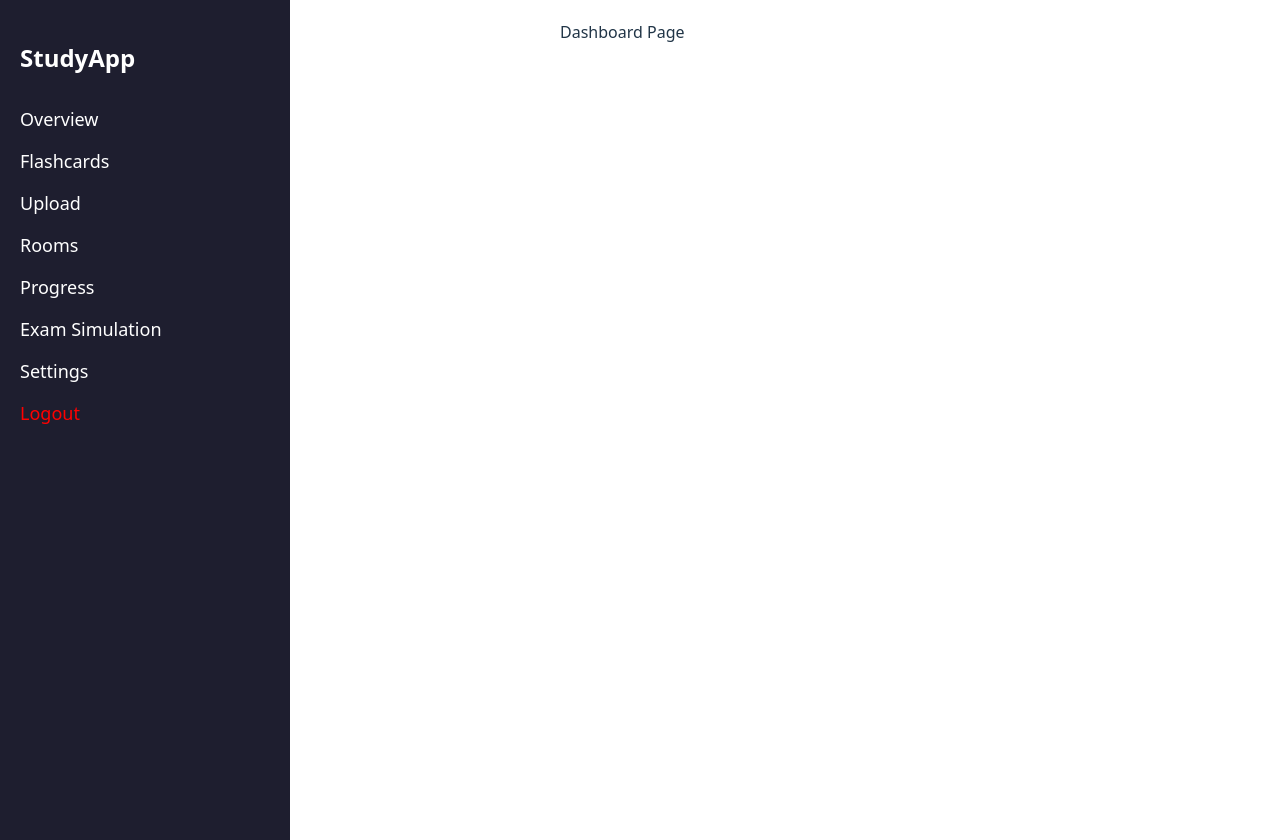
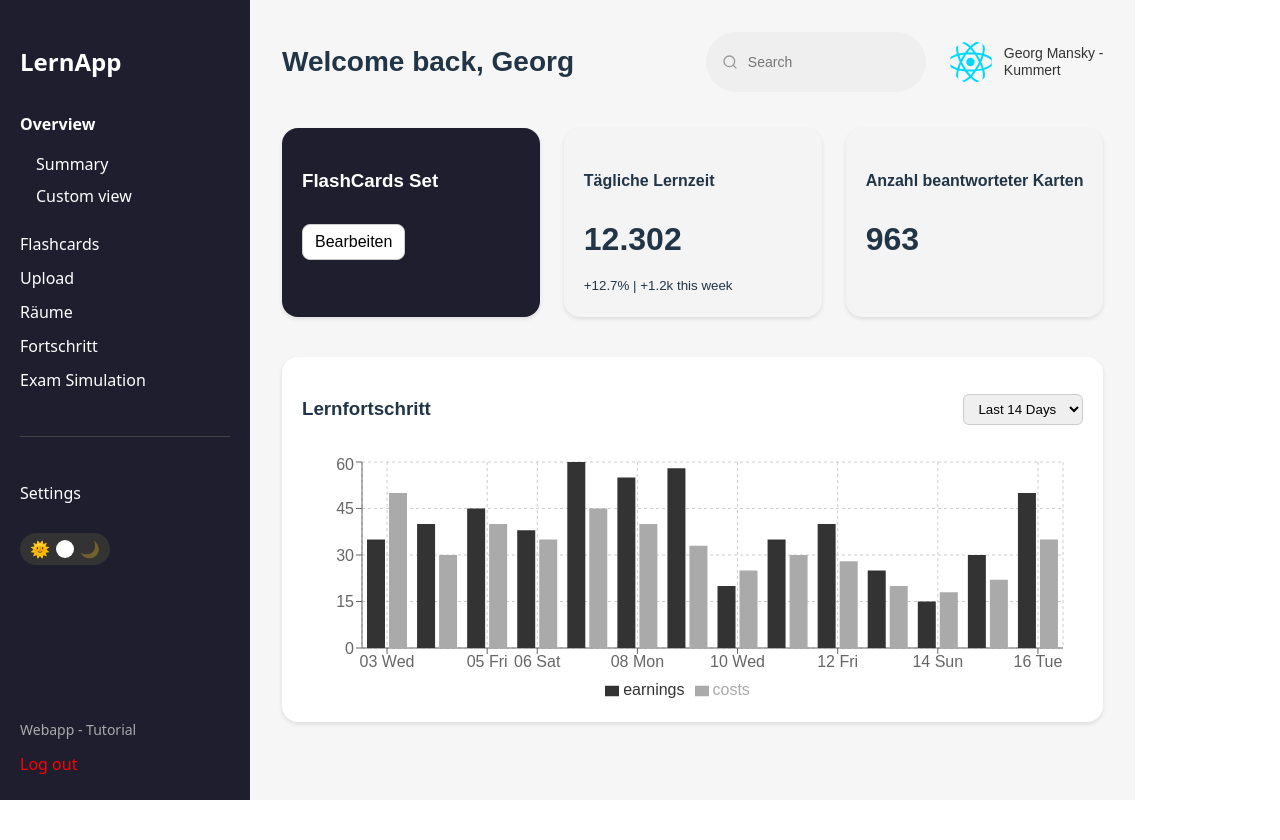
Before and after one commit to harryfiziert/JAMHUB, a React (Vite) app in the folder frontend/: page /dashboard in a window 1280 px wide. After the commit the page ends 800 px from the top, so only its background shows below. Built offline with nearby package versions, Linux system fonts and the light colour scheme.

Commit message:
Dashboard and Sidebar updated

```diff
--- a/frontend/src/App.jsx
+++ b/frontend/src/App.jsx
@@ -4,15 +4,21 @@ import Sidebar from "./components/Sidebar";
 import Register from "./components/Register";
 import Login from "./components/Login";
 import Profile from "./components/Profile";
+import Dashboard from "./components/Dashboard";
 
 function App() {
   return (
       <Router>
-      <div style={{ display: "flex" }}>
+        <div style={{ display: "flex", height: "100vh", width: "100%" }}>
+          {/* Sidebar mit fixer Breite */}
+          <div style={{ width: "250px" }}>
             <Sidebar />
-        <div style={{ marginLeft: "250px", padding: "20px", flexGrow: 1 }}>
+          </div>
+
+          {/* Hauptinhalt mit voller Breite */}
+          <div style={{ flexGrow: 1, overflowX: "hidden" }}>
             <Routes>
-            <Route path="/dashboard" element={<div>Dashboard Page</div>} />
+              <Route path="/dashboard" element={<Dashboard />} />
               <Route path="/flashcards" element={<div>Flashcards Page</div>} />
               <Route path="/upload" element={<div>Upload Page</div>} />
               <Route path="/rooms" element={<div>Rooms Page</div>} />
@@ -20,7 +26,7 @@ function App() {
               <Route path="/exam" element={<div>Exam Simulation Page</div>} />
               <Route path="/settings" element={<div>Settings Page</div>} />
               <Route path="/logout" element={<div>Logout</div>} />
-            <Route path="/register" element={<Register />} /> {/* <== HIER KORREKT */}
+              <Route path="/register" element={<Register />} />
               <Route path="/login" element={<Login />} />
               <Route path="/profile" element={<Profile />} />
             </Routes>
--- /dev/null
+++ b/frontend/src/components/Dashboard.jsx
@@ -0,0 +1,217 @@
+import React from "react";
+import { FiSearch } from "react-icons/fi";
+import profilePic from "../assets/react.svg";
+import {
+    BarChart,
+    Bar,
+    XAxis,
+    YAxis,
+    Tooltip,
+    ResponsiveContainer,
+    CartesianGrid,
+    Legend,
+} from "recharts";
+
+const chartData = [
+    { day: "03 Wed", earnings: 35, costs: 50 },
+    { day: "04 Thu", earnings: 40, costs: 30 },
+    { day: "05 Fri", earnings: 45, costs: 40 },
+    { day: "06 Sat", earnings: 38, costs: 35 },
+    { day: "07 Sun", earnings: 60, costs: 45 },
+    { day: "08 Mon", earnings: 55, costs: 40 },
+    { day: "09 Tue", earnings: 58, costs: 33 },
+    { day: "10 Wed", earnings: 20, costs: 25 },
+    { day: "11 Thu", earnings: 35, costs: 30 },
+    { day: "12 Fri", earnings: 40, costs: 28 },
+    { day: "13 Sat", earnings: 25, costs: 20 },
+    { day: "14 Sun", earnings: 15, costs: 18 },
+    { day: "15 Mon", earnings: 30, costs: 22 },
+    { day: "16 Tue", earnings: 50, costs: 35 },
+];
+
+const Dashboard = () => {
+    return (
+        <div style={styles.container}>
+            {/* Header */}
+            <div style={styles.header}>
+                <h1 style={styles.greeting}>Welcome back, Georg</h1>
+
+                <div style={styles.headerRight}>
+                    <div style={styles.searchWrapper}>
+                        <FiSearch style={styles.searchIcon} />
+                        <input
+                            type="text"
+                            placeholder="Search"
+                            style={styles.searchInput}
+                        />
+                    </div>
+
+                    <div style={styles.profile}>
+                        <img src={profilePic} alt="profile" style={styles.avatar} />
+                        <div style={styles.profileText}>
+                            <span>Georg Mansky -</span>
+                            <br />
+                            <span>Kummert</span>
+                        </div>
+                    </div>
+                </div>
+            </div>
+
+            {/* Card Grid */}
+            <div style={styles.grid}>
+                <div style={{ ...styles.card, backgroundColor: "#1e1e2f", color: "white" }}>
+                    <h3>FlashCards Set</h3>
+                    <button style={styles.button}>Bearbeiten</button>
+                </div>
+
+                <div style={styles.card}>
+                    <h4>Tägliche Lernzeit</h4>
+                    <p style={styles.bigText}>12.302</p>
+                    <small>+12.7% | +1.2k this week</small>
+                </div>
+
+                <div style={styles.card}>
+                    <h4>Anzahl beantworteter Karten</h4>
+                    <p style={styles.bigText}>963</p>
+                </div>
+            </div>
+
+            {/* Diagramm */}
+            <div style={styles.chartBox}>
+                <div style={styles.chartHeader}>
+                    <h3>Lernfortschritt</h3>
+                    <select style={styles.dropdown}>
+                        <option>Last 14 Days</option>
+                        <option>Last 7 Days</option>
+                    </select>
+                </div>
+                <div style={styles.chart}>
+                    <ResponsiveContainer width="100%" height={250}>
+                        <BarChart data={chartData} margin={{ top: 10, right: 20, left: 0, bottom: 0 }}>
+                            <CartesianGrid strokeDasharray="3 3" />
+                            <XAxis dataKey="day" />
+                            <YAxis />
+                            <Tooltip />
+                            <Legend />
+                            <Bar dataKey="earnings" fill="#333" />
+                            <Bar dataKey="costs" fill="#aaa" />
+                        </BarChart>
+                    </ResponsiveContainer>
+                </div>
+            </div>
+        </div>
+    );
+};
+
+const styles = {
+    container: {
+        padding: "32px",
+        fontFamily: "Arial, sans-serif",
+        backgroundColor: "#f6f6f6",
+        minHeight: "100vh",
+        boxSizing: "border-box",
+        width: "100%",
+        maxWidth: "none",
+        flexGrow: 1,
+    },
+    header: {
+        display: "flex",
+        justifyContent: "space-between",
+        alignItems: "center",
+        marginBottom: "36px",
+    },
+    greeting: {
+        fontSize: "28px",
+        fontWeight: "600",
+        margin: 0,
+    },
+    headerRight: {
+        display: "flex",
+        alignItems: "center",
+        gap: "24px",
+    },
+    searchWrapper: {
+        display: "flex",
+        alignItems: "center",
+        backgroundColor: "#efefef",
+        borderRadius: "30px",
+        padding: "10px 16px",
+        height: "40px",
+    },
+    searchIcon: {
+        marginRight: "8px",
+        color: "#999",
+        fontSize: "16px",
+    },
+    searchInput: {
+        border: "none",
+        background: "transparent",
+        outline: "none",
+        fontSize: "14px",
+        width: "160px",
+    },
+    profile: {
+        display: "flex",
+        alignItems: "center",
+        gap: "12px",
+    },
+    avatar: {
+        width: "42px",
+        height: "42px",
+        borderRadius: "50%",
+        objectFit: "cover",
+    },
+    profileText: {
+        fontSize: "14px",
+        lineHeight: "1.2",
+        color: "#333",
+    },
+    grid: {
+        display: "grid",
+        gridTemplateColumns: "repeat(3, 1fr)",
+        gap: "24px",
+        marginBottom: "40px",
+    },
+    card: {
+        padding: "20px",
+        borderRadius: "16px",
+        backgroundColor: "#f4f4f4",
+        boxShadow: "0 2px 4px rgba(0,0,0,0.1)",
+    },
+    button: {
+        marginTop: "10px",
+        padding: "8px 12px",
+        backgroundColor: "#fff",
+        border: "1px solid #ccc",
+        borderRadius: "8px",
+        cursor: "pointer",
+    },
+    bigText: {
+        fontSize: "32px",
+        fontWeight: "bold",
+        margin: "10px 0",
+    },
+    chartBox: {
+        backgroundColor: "#fff",
+        padding: "20px",
+        borderRadius: "16px",
+        boxShadow: "0 2px 4px rgba(0,0,0,0.1)",
+    },
+    chartHeader: {
+        display: "flex",
+        justifyContent: "space-between",
+        alignItems: "center",
+        marginBottom: "10px",
+    },
+    dropdown: {
+        padding: "6px 10px",
+        borderRadius: "6px",
+        border: "1px solid #ccc",
+    },
+    chart: {
+        width: "100%",
+        height: "250px",
+    },
+};
+
+export default Dashboard;
--- a/frontend/src/components/SideBar.jsx
+++ b/frontend/src/components/SideBar.jsx
@@ -1,50 +1,138 @@
-import React from "react";
+import React, { useState } from "react";
 import { Link } from "react-router-dom";
 
-// This is a simple Sidebar component for navigation
 const Sidebar = () => {
+  const [darkMode, setDarkMode] = useState(true);
+
+  const toggleMode = () => setDarkMode(!darkMode);
+
   return (
       <div style={styles.sidebar}>
-      <h2 style={styles.title}>StudyApp</h2>
+        {/* Top Section */}
+        <div>
+          <h2 style={styles.title}>LernApp</h2>
 
-      {/* Navigation links */}
           <nav style={styles.nav}>
-        <Link to="/dashboard" style={styles.link}>Overview</Link>
+            <div style={styles.section}>
+              <div style={styles.sectionTitle}>Overview</div>
+              <div style={styles.subLinks}>
+                <Link to="/dashboard" style={styles.link}>Summary</Link>
+                <Link to="/custom" style={styles.link}>Custom view</Link>
+              </div>
+            </div>
+
+            <div style={styles.section}>
               <Link to="/flashcards" style={styles.link}>Flashcards</Link>
               <Link to="/upload" style={styles.link}>Upload</Link>
-        <Link to="/rooms" style={styles.link}>Rooms</Link>
-        <Link to="/progress" style={styles.link}>Progress</Link>
+              <Link to="/rooms" style={styles.link}>Räume</Link>
+              <Link to="/progress" style={styles.link}>Fortschritt</Link>
               <Link to="/exam" style={styles.link}>Exam Simulation</Link>
+            </div>
+
+            <hr style={styles.divider} />
+
+            <div style={styles.section}>
               <Link to="/settings" style={styles.link}>Settings</Link>
-        <Link to="/logout" style={{ ...styles.link, color: 'red' }}>Logout</Link>
+            </div>
+
+            <div style={styles.toggleWrapper}>
+              <div style={styles.toggle} onClick={toggleMode}>
+                <span style={{ opacity: darkMode ? 1 : 0.3 }}>🌞</span>
+                <span style={styles.toggleSlider}></span>
+                <span style={{ opacity: darkMode ? 0.3 : 1 }}>🌙</span>
+              </div>
+            </div>
           </nav>
+        </div>
+
+        {/* Bottom Section */}
+        <div style={styles.bottomArea}>
+          <div style={styles.tutorial}>Webapp - Tutorial</div>
+          <Link to="/logout" style={{ ...styles.link, color: "red", marginTop: "8px" }}>
+            Log out
+          </Link>
+        </div>
       </div>
   );
 };
 
-// Inline styles for simplicity
 const styles = {
   sidebar: {
     width: "250px",
     height: "100vh",
     backgroundColor: "#1e1e2f",
     color: "white",
-    padding: "20px",
-
+    display: "flex",
+    flexDirection: "column",
+    justifyContent: "space-between",
+    padding: "24px 20px",
+    boxSizing: "border-box",
   },
   title: {
     fontSize: "24px",
-    marginBottom: "30px",
+    fontWeight: "bold",
+    marginBottom: "32px",
   },
   nav: {
     display: "flex",
     flexDirection: "column",
-    gap: "15px",
+    gap: "24px",
+  },
+  section: {
+    display: "flex",
+    flexDirection: "column",
+    gap: "10px",
+  },
+  sectionTitle: {
+    fontWeight: "600",
+    fontSize: "16px",
+  },
+  subLinks: {
+    display: "flex",
+    flexDirection: "column",
+    paddingLeft: "16px",
+    gap: "8px",
+    marginTop: "6px",
   },
   link: {
     color: "white",
     textDecoration: "none",
-    fontSize: "18px",
+    fontSize: "16px",
+  },
+  divider: {
+    border: "none",
+    borderTop: "1px solid #444",
+    margin: "20px 0",
+  },
+  toggleWrapper: {
+    marginTop: "4px",
+  },
+  toggle: {
+    backgroundColor: "#333",
+    borderRadius: "30px",
+    width: "70px",
+    height: "32px",
+    display: "flex",
+    alignItems: "center",
+    justifyContent: "space-between",
+    padding: "0 10px",
+    cursor: "pointer",
+  },
+  toggleSlider: {
+    width: "18px",
+    height: "18px",
+    borderRadius: "50%",
+    backgroundColor: "white",
+  },
+  bottomArea: {
+    display: "flex",
+    flexDirection: "column",
+    alignItems: "flex-start",
+    fontSize: "14px",
+    color: "#aaa",
+  },
+  tutorial: {
+    marginBottom: "4px",
   },
 };
 
--- a/package.json
+++ b/package.json
@@ -1,6 +1,8 @@
 {
   "dependencies": {
     "firebase": "^11.6.0",
-    "react-router-dom": "^7.5.0"
+    "react-icons": "^5.5.0",
+    "react-router-dom": "^7.5.0",
+    "recharts": "^2.15.3"
   }
 }
```
Also changed, not shown: 1 other file (tests, documents, lock files or other folders). Lines whose indentation alone changed are shown as unchanged.
